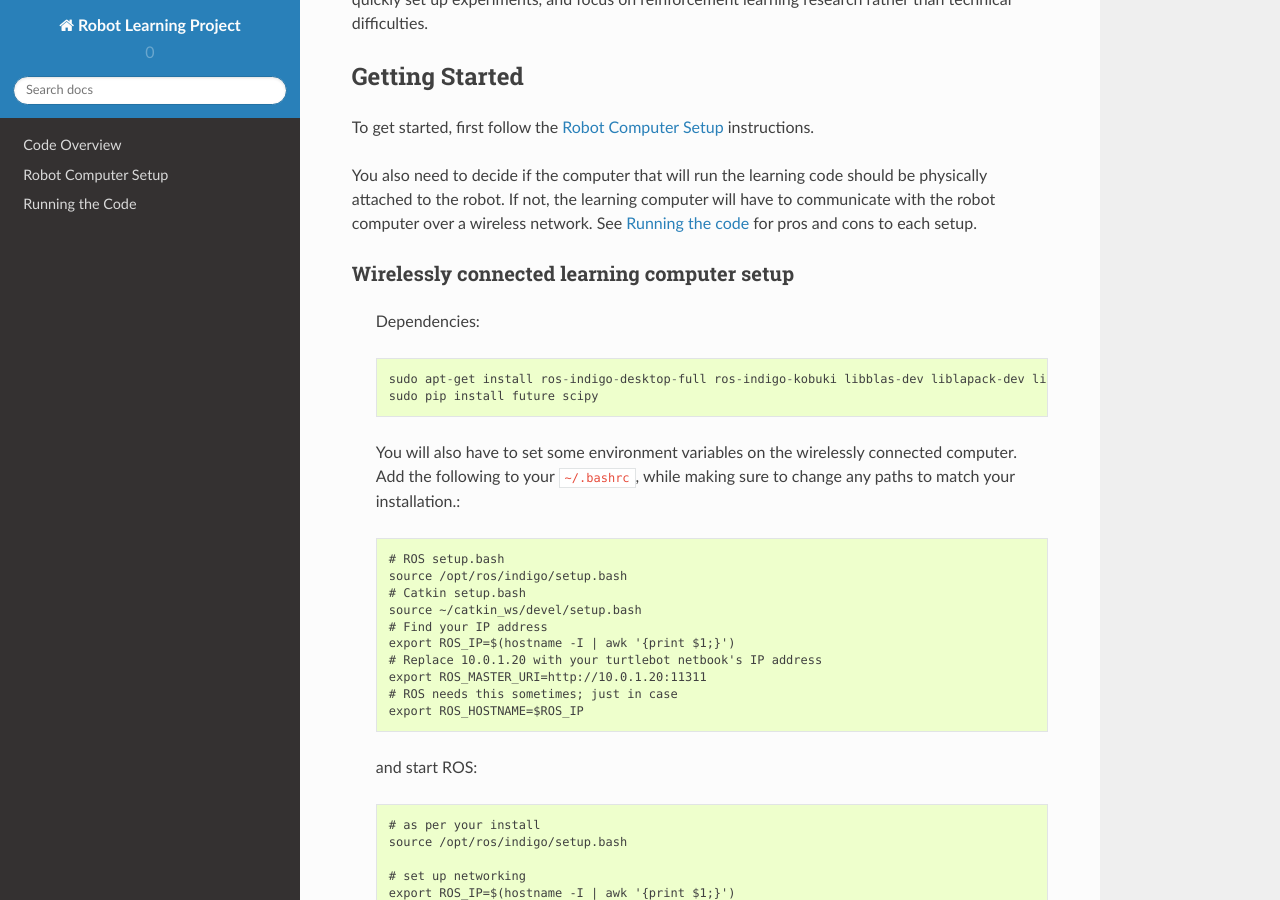
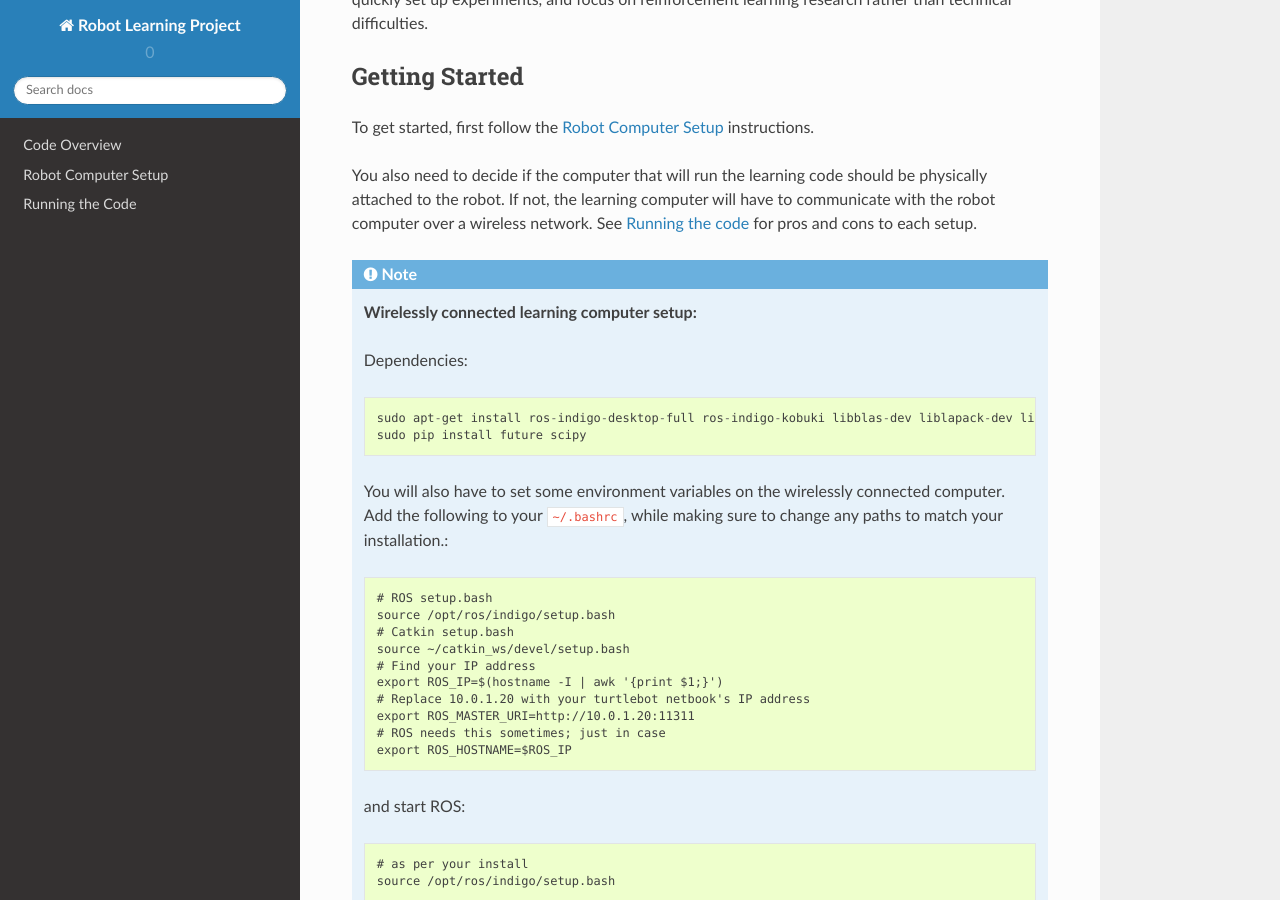
Before and after one commit to AmiiThinks/RobotLearning, a Sphinx documentation site: the page built from sphinx/source/index.rst, in a window 1280 px wide and 900 px high, scrolled down 412 px. Built offline with Sphinx 7.4.7 and the Read the Docs theme 2.0.0, drawn with Linux system fonts in a browser that asks for light colours; pages that are not in the unit, such as notebooks, are missing from menus; some of the changed lines change nothing that is shown.

Commit message:
fixed formatting in getting started

```diff
--- a/sphinx/source/index.rst
+++ b/sphinx/source/index.rst
@@ -26,8 +26,9 @@ To get started, first follow the :doc:`Robot Computer Setup <TurtlebotSetup>` in
 
 You also need to decide if the computer that will run the learning code should be physically attached to the robot. If not, the learning computer will have to communicate with the robot computer over a wireless network. See :doc:`Running the code <RunningCode>` for pros and cons to each setup.
 
-Wirelessly connected learning computer setup
-............................................
+.. note::
+   **Wirelessly connected learning computer setup:**
+
    Dependencies::
 
       sudo apt-get install ros-indigo-desktop-full ros-indigo-kobuki libblas-dev liblapack-dev libatlas-base-dev gfortran
```
